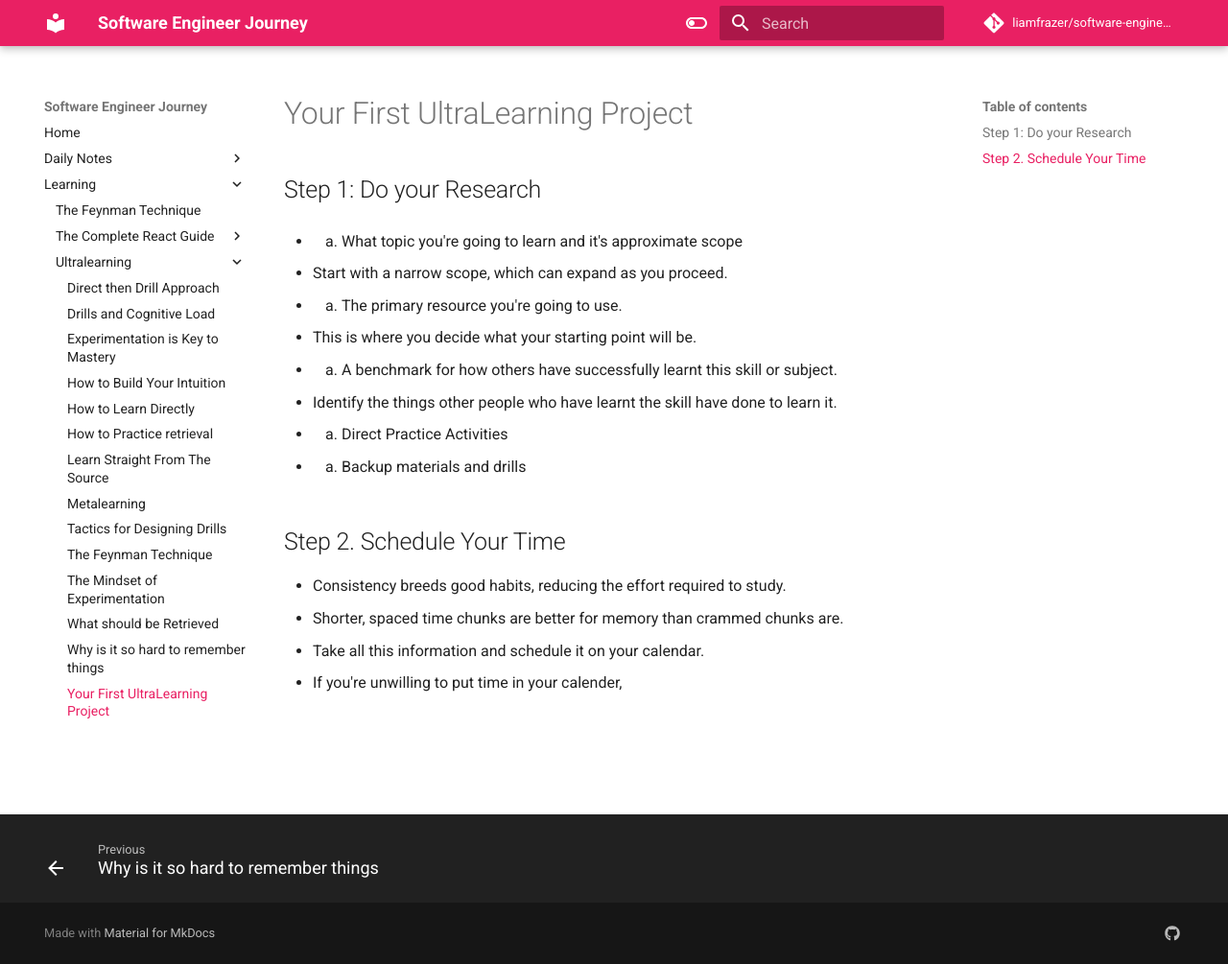
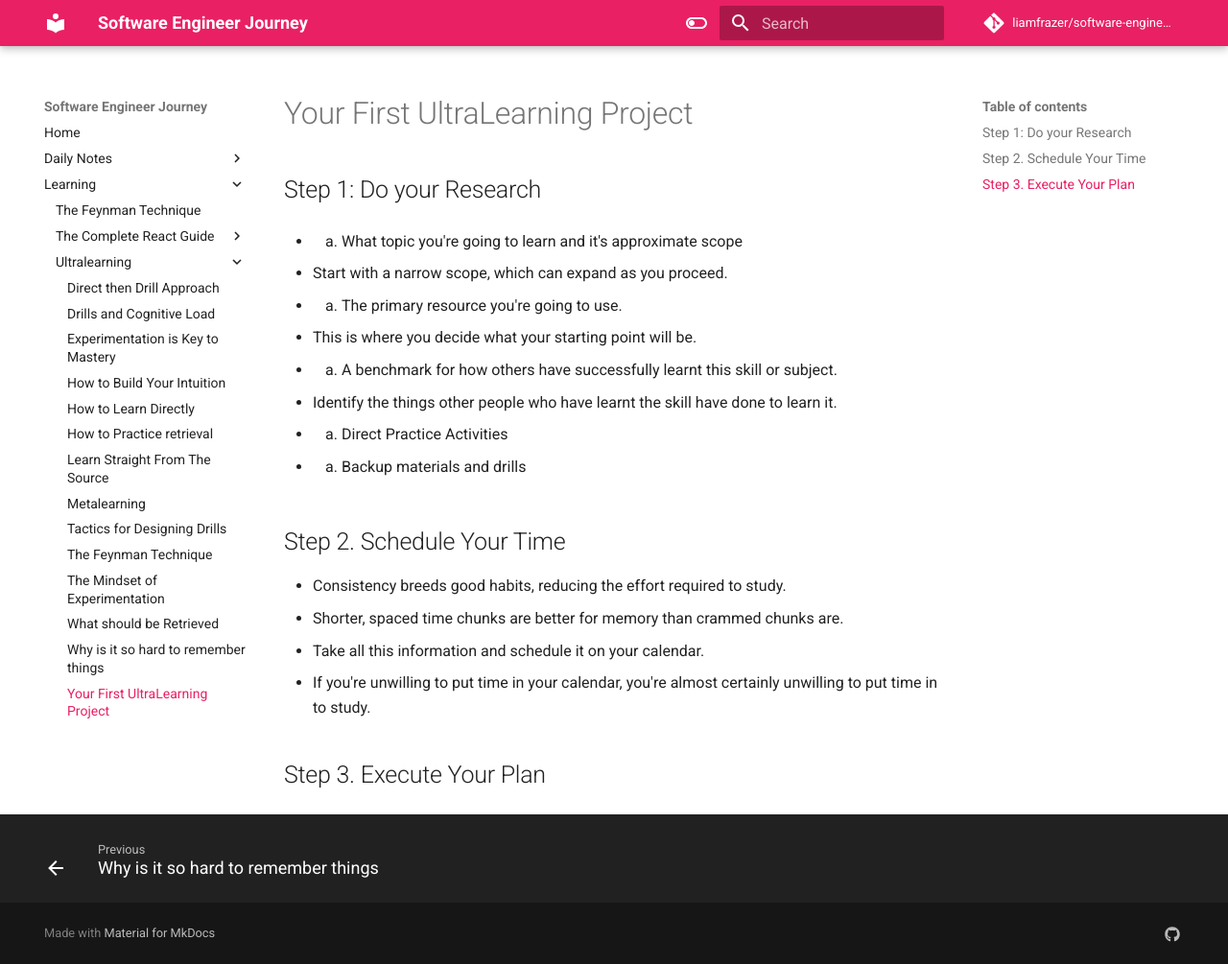
Before and after one commit to liamfrazer/software-engineer-journey, an MkDocs documentation site: the page built from docs/Learning/Ultralearning/Your First UltraLearning Project.md, in a window 1280 px wide and 1005 px high. Shown: the whole window at 96% size. Built offline with MkDocs 1.6.1 and Material for MkDocs 9.7.7, drawn with Linux system fonts in a browser that asks for light colours; comment, search, counter and statistics services are not loaded.

Commit message:
vault backup: 2023-12-13 22:38:35

```diff
--- a/docs/Learning/Ultralearning/Your First UltraLearning Project.md
+++ b/docs/Learning/Ultralearning/Your First UltraLearning Project.md
@@ -22,4 +22,6 @@ tags:
 * Consistency breeds good habits, reducing the effort required to study.
 * Shorter, spaced time chunks are better for memory than crammed chunks are.
 * Take all this information and schedule it on your calendar.
-* If you're unwilling to put time in your calender,
+* If you're unwilling to put time in your calendar, you're almost certainly unwilling to put time in to study.
+
+## Step 3. Execute Your Plan
```
